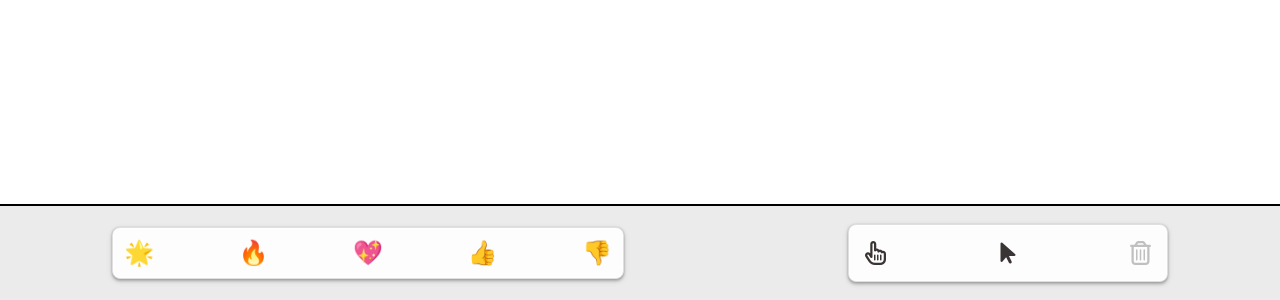
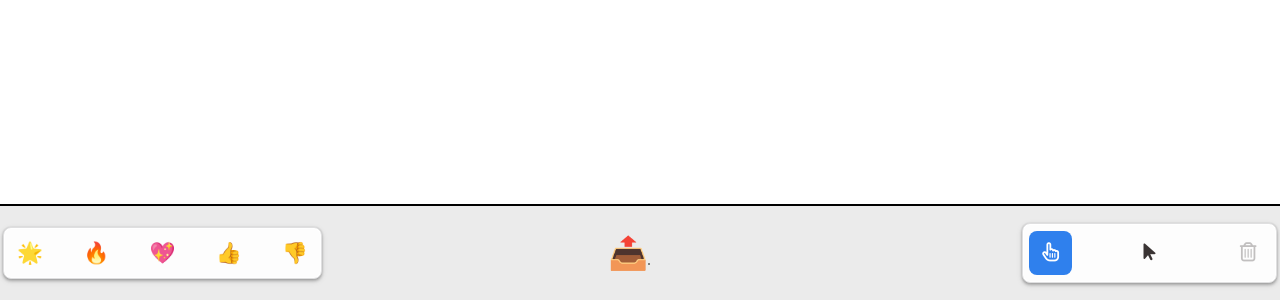
Before and after one commit to zakkariyaa/tldraw-challenge-vanilla, a plain HTML site: page index.html in a window 1280 px wide. Shown: the part 500-800 px from the top of the page. Drawn offline with Linux system fonts and the light colour scheme.

Commit message:
added custom sticker addition functionality
Relates #12

```diff
--- a/index.html
+++ b/index.html
@@ -24,8 +24,11 @@
             <li>👎</li>
         </ul>
 
+        <input type="file" id="custom-sticker-upload">
+
         <ul class="flex toolbar__menu">
-            <li class="select__sticker"><i class="fa-regular fa-hand-pointer"></i></li>
+            <li class="select__sticker active"><i class="fa-regular fa-hand-pointer"></i>
+            </li>
             <li class="handle__sticker"><i class="fa-solid fa-arrow-pointer"></i></li>
             <li class="remove__sticker"><i class="fa-regular fa-trash-can"></i></li>
         </ul>
--- a/index.js
+++ b/index.js
@@ -1,9 +1,11 @@
 const body = document.querySelector('body');
+const stickerSection = document.querySelector('.stickers__section');
 const stickerBoard = document.querySelector('.stickers');
 
 // select sticker
-stickerBoard.querySelectorAll('li').forEach((stickerEl) => {
-  stickerEl.addEventListener('click', () => {
+const selectSticker = (event) => {
+  const stickerEl = event.target.closest('li');
+  if (stickerEl) {
     // check if we are selecting a different sticker or first one
     const stickerChange = document.querySelector('.moving__sticker');
     if (stickerChange) {
@@ -12,12 +14,15 @@ stickerBoard.querySelectorAll('li').forEach((stickerEl) => {
 
     // current element position
     const rect = stickerEl.getBoundingClientRect();
-    selectSticker(stickerEl, rect.top, rect.left);
-  });
-});
+    createNewSticker(stickerEl, rect.top, rect.left);
+  }
+};
 
-const selectSticker = (stickerEl, top, left) => {
-  const copyStickerEl = stickerEl.cloneNode((deep = true));
+stickerBoard.addEventListener('click', selectSticker);
+
+// create the new sticker to be put on the board
+const createNewSticker = (sticker, top, left) => {
+  const copyStickerEl = sticker.cloneNode((deep = true));
 
   copyStickerEl.classList.add('moving__sticker');
   copyStickerEl.style.top = `${top}px`;
@@ -52,3 +57,23 @@ const putDownSticker = (stickerEl) => {
 
   body.append(stampedSticker);
 };
+
+// -------------------------------
+// create custom sticker
+const customStickerUpload = document.querySelector('#custom-sticker-upload');
+
+const handleCustomStickerUpload = (event) => {
+  const file = event.target.files[0];
+  const reader = new FileReader();
+  reader.readAsDataURL(file);
+
+  reader.addEventListener('load', (event) => {
+    const newSticker = document.createElement('li');
+    newSticker.innerHTML = `<img src="${event.target.result}" alt="Custom Sticker">`;
+
+    stickerBoard.append(newSticker);
+    customStickerUpload.style.display = 'none';
+  });
+};
+
+customStickerUpload.addEventListener('change', handleCustomStickerUpload);
--- a/styles.css
+++ b/styles.css
@@ -24,11 +24,12 @@ body {
 /* ------------------------ */
 /* stickers section styles */
 .stickers__section {
-  justify-content: space-around;
+  padding: 0 0.2rem;
+  justify-content: space-between;
   align-items: center;
   background: #ebebeb;
   border-top: 2px solid black;
-  height: 12vh;
+  height: 10vh;
   position: fixed;
   bottom: 0;
   left: 0;
@@ -38,10 +39,15 @@ body {
   z-index: 1;
 }
 
+.stickers {
+  width: 50%;
+  justify-content: space-between;
+}
+
 .stickers li {
   list-style: none;
-  font-size: 1.1rem;
-  padding: 0.5rem;
+  padding: 0.2rem;
+  font-size: 1rem;
   border-radius: 0.2rem;
 
   cursor: pointer;
@@ -55,6 +61,7 @@ body {
 /* toolbar menu */
 .toolbar__menu,
 .stickers {
+  padding: 0.4rem;
   justify-content: space-between;
   background: #fdfdfd;
   border: 1px solid #dfdfe0;
@@ -64,10 +71,23 @@ body {
     0px 2px 6px rgba(0, 0, 0, 0.1), inset 0px 0px 0px 1px #fff;
 }
 
+.toolbar__menu {
+  width: 30%;
+}
+
 .toolbar__menu * {
-  font-size: 1.2rem;
-  padding: 0.3rem;
+  padding: 0.2rem;
+  font-size: 1rem;
   color: #3a3434;
+}
+
+.toolbar__menu *.active {
+  background: #2f80ed;
+  border-radius: 0.5rem;
+}
+
+.toolbar__menu *.active i {
+  color: #fff;
 }
 
 .select__sticker,
@@ -82,13 +102,36 @@ body {
   background: #d1d6da;
 }
 
-.toolbar__menu .remove__sticker * {
+.toolbar__menu .remove__sticker {
   opacity: 0.3;
-  cursor: auto;
 }
 
 .remove__sticker.active {
   opacity: 1;
+}
+
+/* ------------------------ */
+/* custom sticker upload */
+#custom-sticker-upload {
+  width: 10%;
+  font-size: 0;
+  cursor: pointer;
+}
+
+#custom-sticker-upload::file-selector-button {
+  padding: 0em;
+  border: thin solid grey;
+}
+
+#custom-sticker-upload:before {
+  border-radius: 0.5rem;
+  content: '📤';
+  font-size: 2rem;
+}
+
+body img {
+  width: 1.5rem;
+  height: 1.5rem;
 }
 
 /* ------------------------ */
@@ -97,27 +140,31 @@ body {
 .stamped__sticker {
   position: absolute;
   list-style: none;
-  font-size: 1.5rem;
+  font-size: 1.2rem;
 }
 
 /* ------------------------ */
 /* media queries */
 /* for bigger screen devices */
 @media screen and (min-width: 700px) {
+  .stickers__section {
+    height: 12vh;
+  }
+
   .stickers {
-    width: 40%;
+    width: 25%;
   }
   .stickers li {
-    font-size: 1.5rem;
-    padding: 0.7rem;
+    font-size: 1.3rem;
+    padding: 0.4rem;
   }
 
   .toolbar__menu {
-    width: 25%;
+    width: 20%;
   }
 
   .toolbar__menu * {
-    font-size: 1.5rem;
-    padding: 0.5rem;
+    font-size: 1.2rem;
+    padding: 0.4rem;
   }
 }
```
